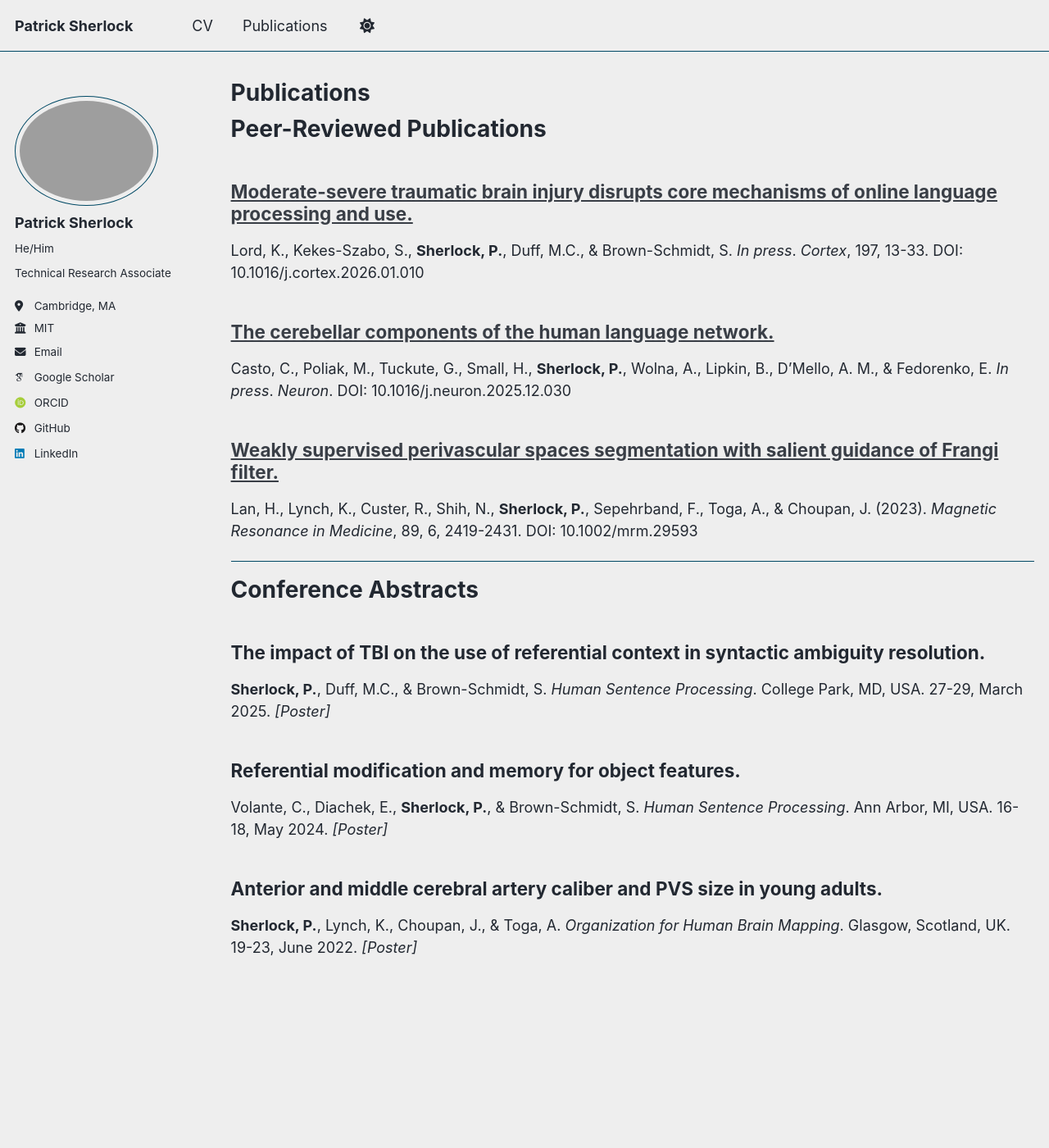
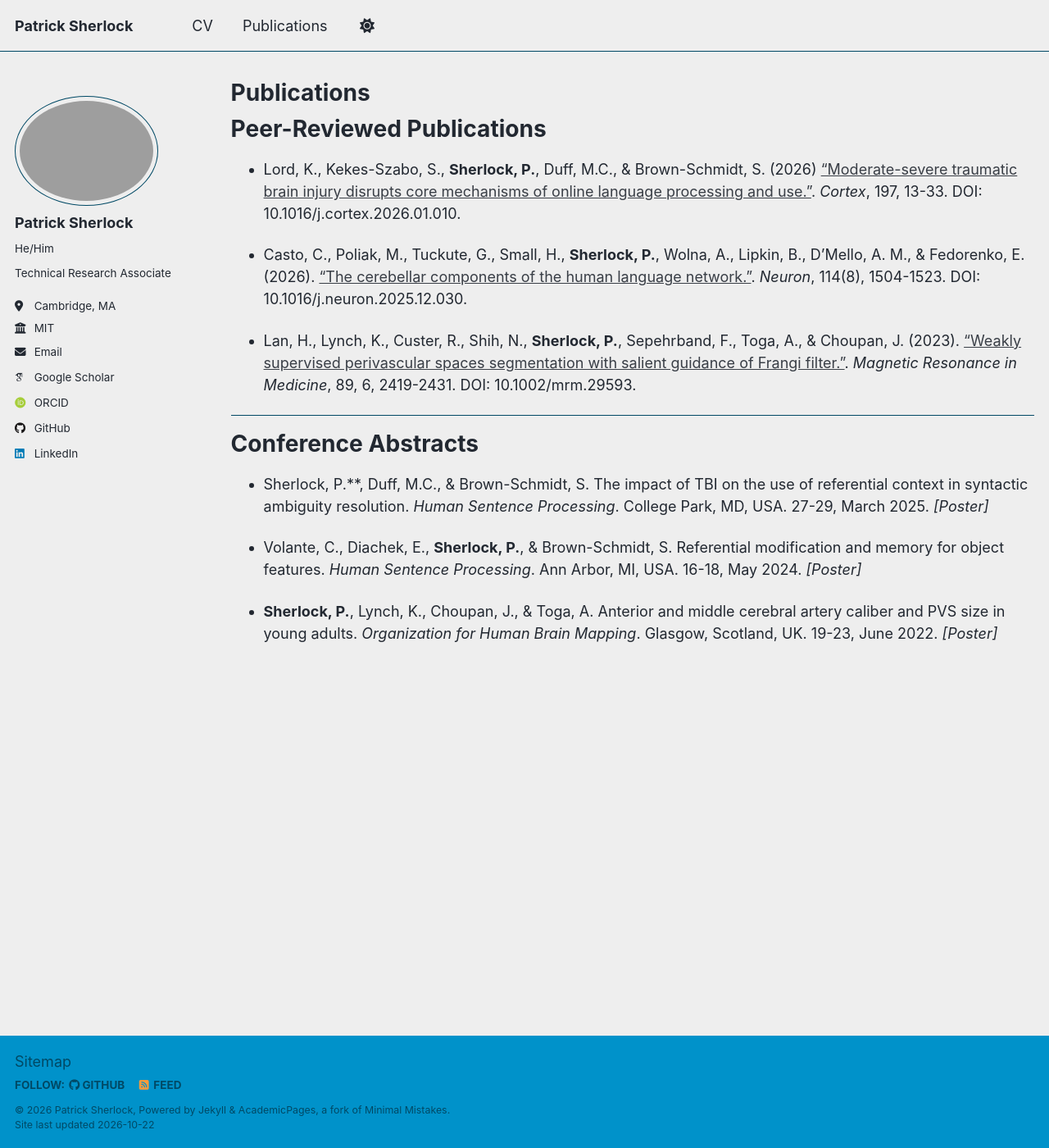
Before and after one commit to patricksherlock/patricksherlock.github.io, a Jekyll site: the page built from _pages/publications.md, in a window 1280 px wide and 1400 px high. Shown: the whole window at 82% size. Built offline with Jekyll 4.4.1, drawn with Linux system fonts in a browser that asks for light colours; some web fonts are replaced; a script that is not in the unit is left out.

Commit message:
Update publications.md

```diff
--- a/_pages/publications.md
+++ b/_pages/publications.md
@@ -6,32 +6,17 @@ author_profile: true
 ---
 
 # Peer-Reviewed Publications
+* Lord, K., Kekes-Szabo, S., **Sherlock, P.**, Duff, M.C., & Brown-Schmidt, S. (2026) <a href="https://www.sciencedirect.com/science/article/abs/pii/S0010945226000389?via%3Dihub">“Moderate-severe traumatic brain injury disrupts core mechanisms of online language processing and use.”</a>. <i>Cortex</i>, 197, 13-33. DOI: 10.1016/j.cortex.2026.01.010.
 
-## [Moderate-severe traumatic brain injury disrupts core mechanisms of online language processing and use.](https://www.sciencedirect.com/science/article/pii/S0010945226000389?dgcid=author)
+* Casto, C., Poliak, M., Tuckute, G., Small, H., **Sherlock, P.**, Wolna, A., Lipkin, B., D’Mello, A. M., & Fedorenko, E. (2026). <a href="https://www.sciencedirect.com/science/article/pii/S0896627325009869?via%3Dihub">“The cerebellar components of the human language network.”</a>. <i>Neuron</i>, 114(8), 1504-1523. DOI: 10.1016/j.neuron.2025.12.030.
 
-Lord, K., Kekes-Szabo, S., **Sherlock, P.**, Duff, M.C., & Brown-Schmidt, S. <i>In press</i>. <i>Cortex</i>, 197, 13-33.
-DOI: 10.1016/j.cortex.2026.01.010
-
-## [The cerebellar components of the human language network.](https://www.cell.com/neuron/fulltext/S0896-6273(25)00986-9)
-
-Casto, C., Poliak, M., Tuckute, G., Small, H., **Sherlock, P.**, Wolna, A., Lipkin, B., D’Mello, A. M., & Fedorenko, E. <i>In press</i>. <i>Neuron</i>. DOI: 10.1016/j.neuron.2025.12.030
-
-## [Weakly supervised perivascular spaces segmentation with salient guidance of Frangi filter.](https://onlinelibrary.wiley.com/doi/10.1002/mrm.29593)
-
-Lan, H., Lynch, K., Custer, R., Shih, N., **Sherlock, P.**, Sepehrband, F., Toga, A., & Choupan, J. (2023). <i>Magnetic Resonance in Medicine</i>, 89, 6, 2419-2431. DOI: 10.1002/mrm.29593
+* Lan, H., Lynch, K., Custer, R., Shih, N., **Sherlock, P.**, Sepehrband, F., Toga, A., & Choupan, J. (2023). <a href="https://onlinelibrary.wiley.com/doi/10.1002/mrm.29593">"Weakly supervised perivascular spaces segmentation with salient guidance of Frangi filter."</a>. <i>Magnetic Resonance in Medicine</i>, 89, 6, 2419-2431. DOI: 10.1002/mrm.29593.
 
 ---
 
 # Conference Abstracts
+* Sherlock, P.**, Duff, M.C., & Brown-Schmidt, S. The impact of TBI on the use of referential context in syntactic ambiguity resolution. <i>Human Sentence Processing</i>. College Park, MD, USA. 27-29, March 2025. <i>[Poster]</i>
 
-## The impact of TBI on the use of referential context in syntactic ambiguity resolution.
+* Volante, C., Diachek, E., **Sherlock, P.**, & Brown-Schmidt, S. Referential modification and memory for object features. <i>Human Sentence Processing</i>. Ann Arbor, MI, USA. 16-18, May 2024. <i>[Poster]</i>
 
-**Sherlock, P.**, Duff, M.C., & Brown-Schmidt, S. <i>Human Sentence Processing</i>. College Park, MD, USA. 27-29, March 2025. <i>[Poster]</i>
-
-## Referential modification and memory for object features.
-
-Volante, C., Diachek, E., **Sherlock, P.**, & Brown-Schmidt, S. <i>Human Sentence Processing</i>. Ann Arbor, MI, USA. 16-18, May 2024. <i>[Poster]</i>
-
-## Anterior and middle cerebral artery caliber and PVS size in young adults.
-
-**Sherlock, P.**, Lynch, K., Choupan, J., & Toga, A. <i>Organization for Human Brain Mapping</i>. Glasgow, Scotland, UK. 19-23, June 2022. <i>[Poster]</i>
+* **Sherlock, P.**, Lynch, K., Choupan, J., & Toga, A. Anterior and middle cerebral artery caliber and PVS size in young adults. <i>Organization for Human Brain Mapping</i>. Glasgow, Scotland, UK. 19-23, June 2022. <i>[Poster]</i>
```
